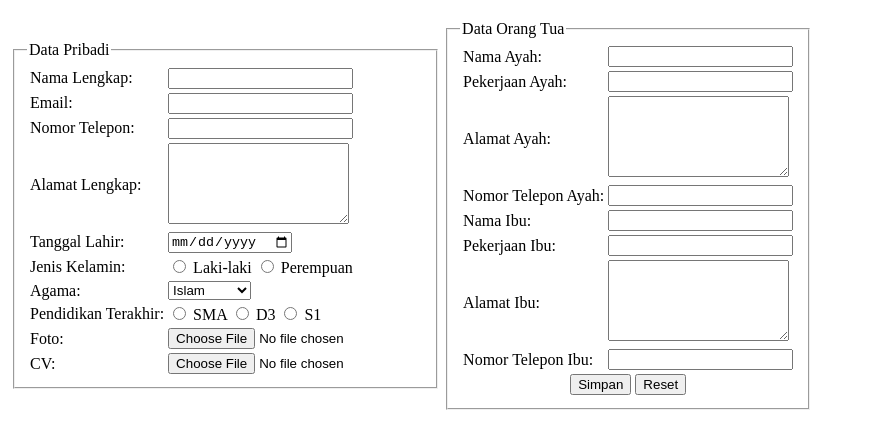
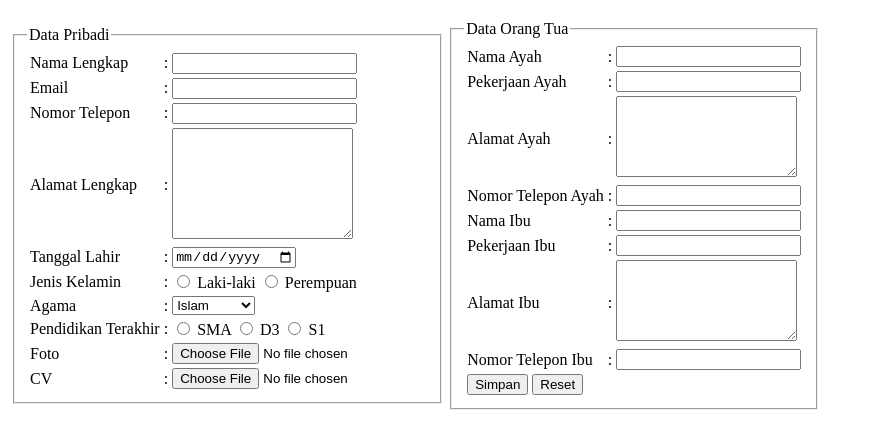
Before and after one commit to zenbuterin/WEB_DASAR_PNP, a plain HTML site: page index.html in a window 1280 px wide. Shown: the part 50-498 px from the top of the page, without its empty margins (0-872 px from the left). Drawn offline with Linux system fonts and the light colour scheme.

Commit message:
Update index.html
memperbaiki span

```diff
--- a/index.html
+++ b/index.html
@@ -13,35 +13,43 @@
                         <legend>Data Pribadi</legend>
                         <table>
                             <tr>
-                                <td>Nama Lengkap:</td>
+                                <td>Nama Lengkap</td>
+                                <td><span>: </span></td>
                                 <td><input type="text" name="nama_lengkap" required></td>
                             </tr>
                             <tr>
-                                <td>Email:</td>
+                                <td>Email</td>
+                                <td><span>: </span></td>
                                 <td><input type="email" name="email" required></td>
                             </tr>
                             <tr>
-                                <td>Nomor Telepon:</td>
+                                <td>Nomor Telepon</td>
+                                <td><span>: </span></td>
                                 <td><input type="tel" name="nomor_telepon" required></td>
                             </tr>
                             <tr>
-                                <td>Alamat Lengkap:</td>
-                                <td><textarea name="alamat" rows=5 required></textarea></td>
+                                <td>Alamat Lengkap</td>
+                                <td><span>: </span></td>
+                                <td><textarea name="alamat" rows=7 required></textarea></td>
                             </tr>
                             <tr>
-                                <td>Tanggal Lahir:</td>
+                                <td>Tanggal Lahir</td>
+                                <td><span>: </span></td>
                                 <td><input type="date" name="tanggal_lahir" required></td>
                             </tr>
                             <tr>
-                                <td>Jenis Kelamin:</td>
+                                <td>Jenis Kelamin</td>
+                                <td><span>: </span></td>
                                 <td>
                                     <input type="radio" name="jenis_kelamin" value="Laki-laki" required> Laki-laki
                                     <input type="radio" name="jenis_kelamin" value="Perempuan"> Perempuan
                                 </td>
                             </tr>
                             <tr>
-                                <td>Agama:</td>
+                                <td>Agama</td>
+                                <td><span>: </span></td>
                                 <td>
+
                                     <select name="agama" required>
                                         <option value="Islam">Islam</option>
                                         <option value="Kristen">Kristen</option>
@@ -53,19 +61,23 @@
                                 </td>
                             </tr>
                             <tr>
-                                <td>Pendidikan Terakhir:</td>
+                                <td>Pendidikan Terakhir</td>
+                                <td><span>: </span></td>
                                 <td>
+
                                     <input type="radio" name="pendidikan" value="SMA" required> SMA
                                     <input type="radio" name="pendidikan" value="D3"> D3
                                     <input type="radio" name="pendidikan" value="S1"> S1
                                 </td>
                             </tr>
                             <tr>
-                                <td>Foto:</td>
+                                <td>Foto</td>
+                                <td><span>: </span></td>
                                 <td><input type="file" name="foto" accept="image/*" required></td>
                             </tr>
                             <tr>
-                                <td>CV:</td>
+                                <td>CV</td>
+                                <td><span>: </span></td>
                                 <td><input type="file" name="cv" accept=".pdf,.doc,.docx" required></td>
                             </tr>
                         </table>
@@ -76,39 +88,47 @@
                         <legend>Data Orang Tua</legend>
                         <table>
                             <tr>
-                                <td>Nama Ayah:</td>
+                                <td>Nama Ayah</td>
+                                <td><span>: </span></td>
                                 <td><input type="text" name="nama_ayah" required></td>
                             </tr>
                             <tr>
-                                <td>Pekerjaan Ayah:</td>
+                                <td>Pekerjaan Ayah</td>
+                                <td><span>: </span></td>
                                 <td><input type="text" name="pekerjaan_ayah" required></td>
                             </tr>
                             <tr>
-                                <td>Alamat Ayah:</td>
+                                <td>Alamat Ayah</td>
+                                <td><span>: </span></td>
                                 <td><textarea name="alamat_ayah" rows=5 required></textarea></td>
                             </tr>
                             <tr>
-                                <td>Nomor Telepon Ayah:</td>
+                                <td>Nomor Telepon Ayah</td>
+                                <td><span>: </span></td>
                                 <td><input type="tel" name="nomor_ayah" required></td>
                             </tr>
                             <tr>
-                                <td>Nama Ibu:</td>
+                                <td>Nama Ibu</td>
+                                <td><span>: </span></td>
                                 <td><input type="text" name="nama_ibu" required></td>
                             </tr>
                             <tr>
-                                <td>Pekerjaan Ibu:</td>
+                                <td>Pekerjaan Ibu</td>
+                                <td><span>: </span></td>
                                 <td><input type="text" name="pekerjaan_ibu" required></td>
                             </tr>
                             <tr>
-                                <td>Alamat Ibu:</td>
+                                <td>Alamat Ibu</td>
+                                <td><span>: </span></td>
                                 <td><textarea name="alamat_ibu" required rows=5></textarea></td>
                             </tr>
                             <tr>
-                                <td>Nomor Telepon Ibu:</td>
+                                <td>Nomor Telepon Ibu</td>
+                                <td><span>: </span></td>
                                 <td><input type="tel" name="nomor_ibu" required></td>
                             </tr>
                             <tr>
-                                <td colspan="2" align="center">
+                                <td colspan="2" align="left">
                                     <input type="submit" value="Simpan">
                                     <input type="reset" value="Reset">
                                 </td>
```
